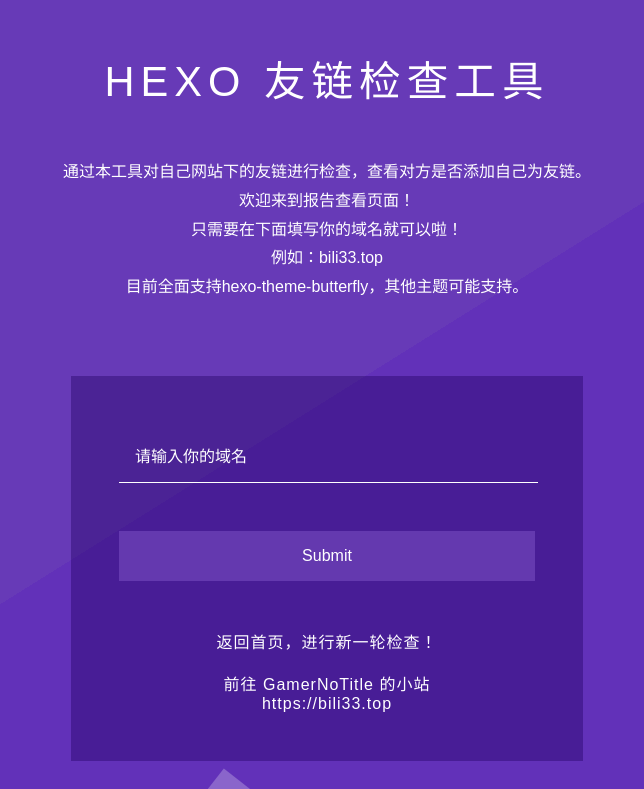
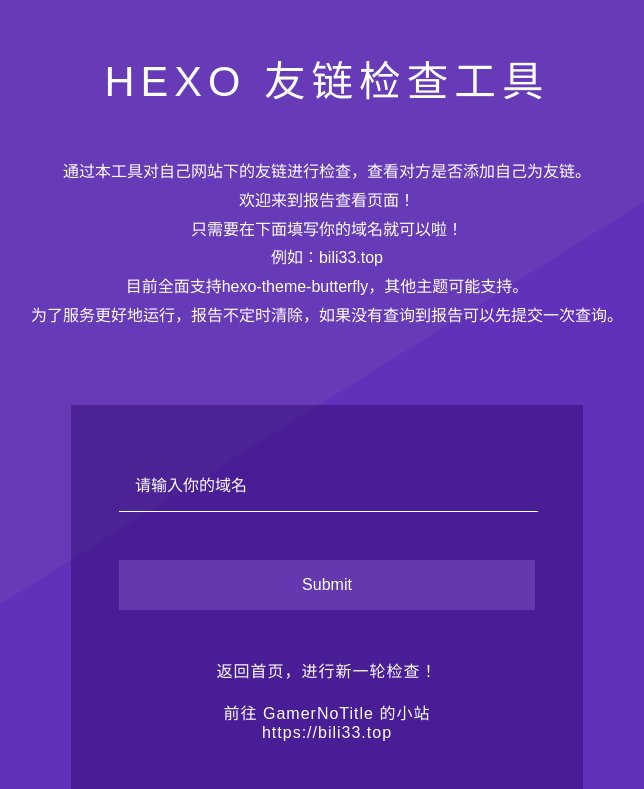
Before and after one commit to GamerNoTitle/hexo-link-check, a Flask app: page /report in a window 1280 px wide. Shown: the top 789 px of the page, without its empty margins (313-957 px from the left). Run offline with Flask 2, Linux system fonts and the light colour scheme; some libraries are stand-ins or nearby versions; some web fonts are replaced.

Commit message:
More tips

```diff
--- a/templates/report.html
+++ b/templates/report.html
@@ -33,6 +33,7 @@ License URL: http://creativecommons.org/licenses/by/3.0/
 			只需要在下面填写你的域名就可以啦！<br>
 			例如：bili33.top<br>
 			目前全面支持hexo-theme-butterfly，其他主题可能支持。<br>
+			为了服务更好地运行，报告不定时清除，如果没有查询到报告可以先提交一次查询。<br>
 		</p>
 		<br>
 		</div>
```
